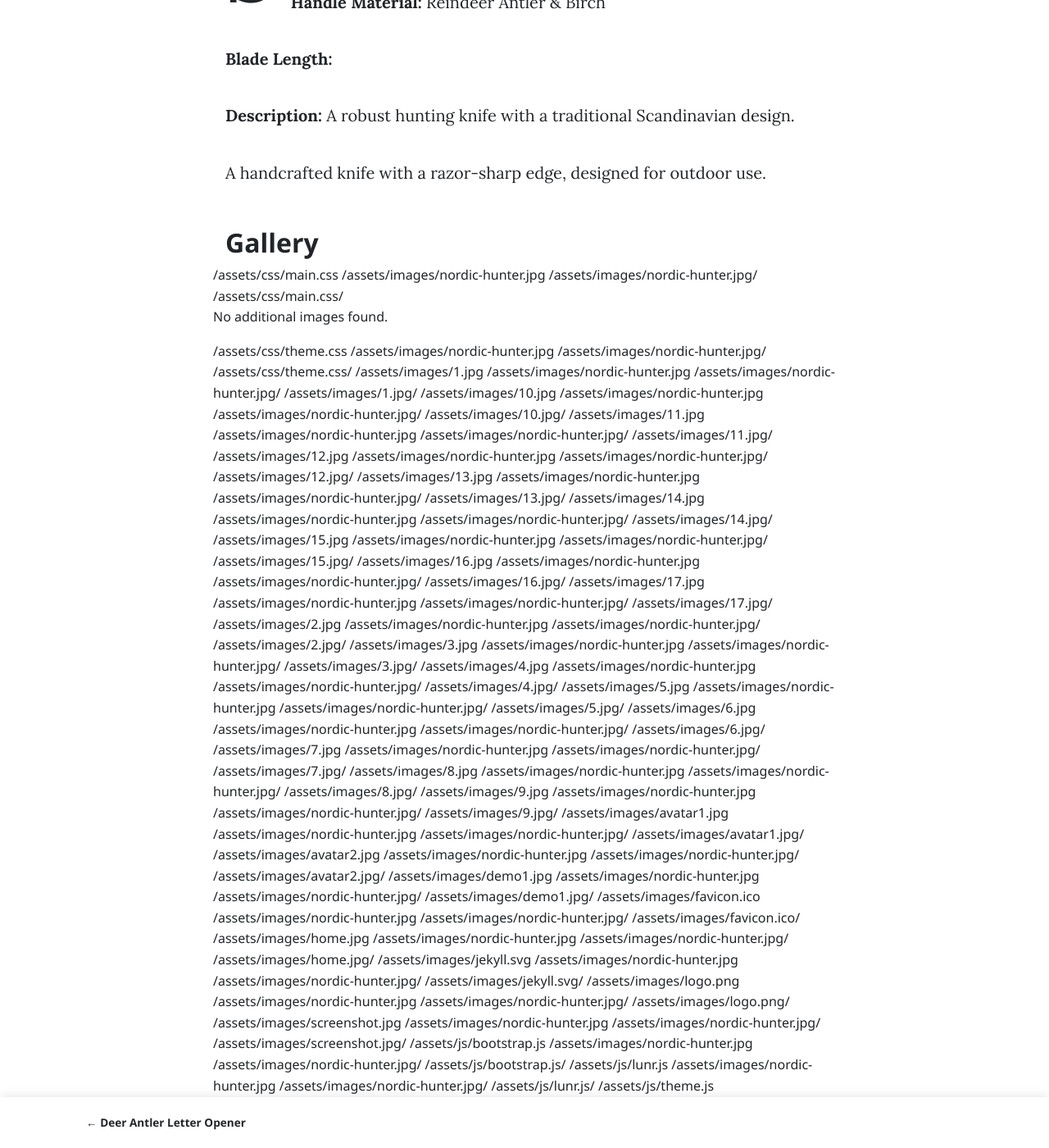
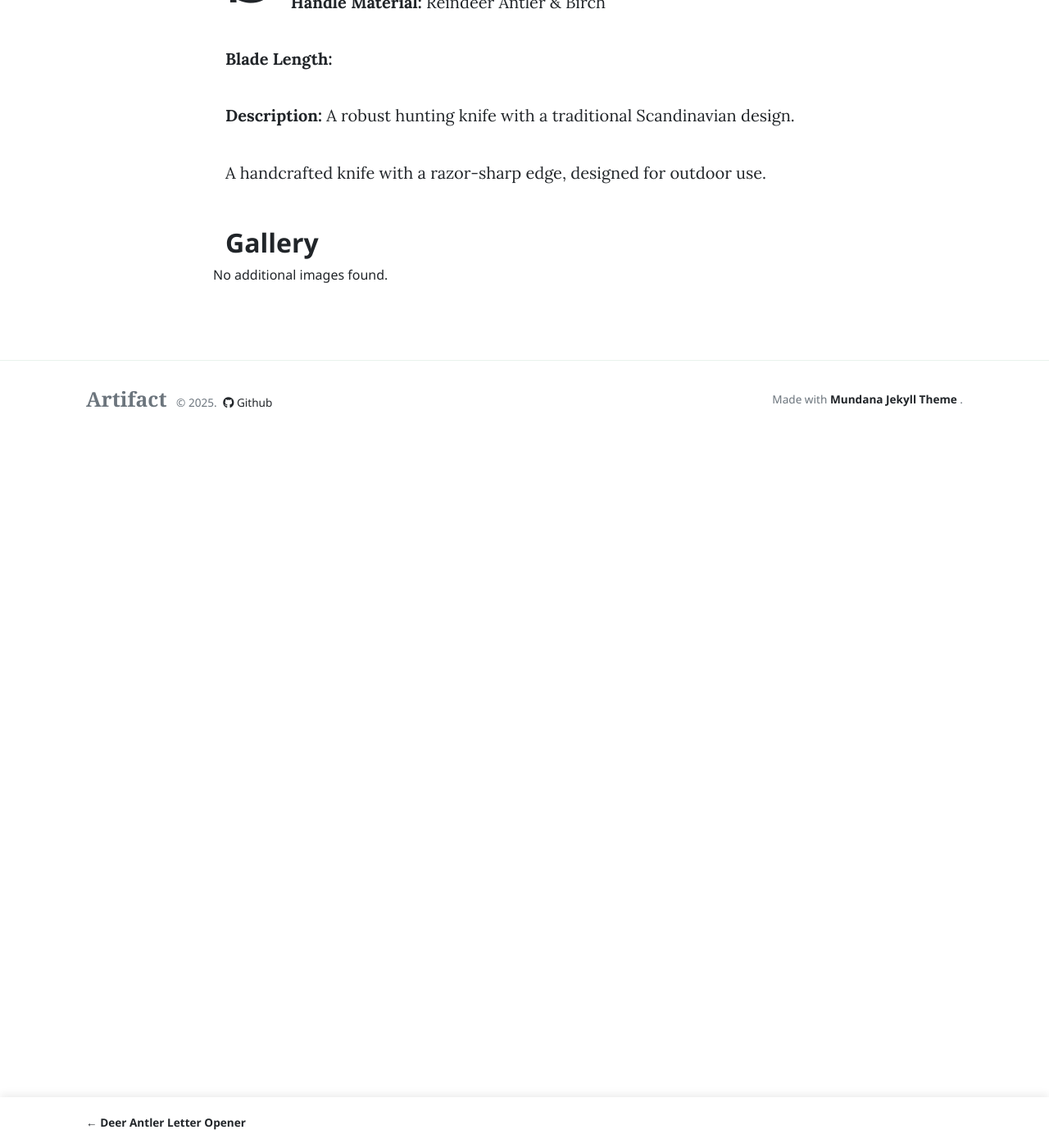
Before and after one commit to North14/artifact.se, a Jekyll site: the page built from _knives/nordic-hunter.md, in a window 1280 px wide and 1400 px high, scrolled down 525 px. Shown: the whole window at 82% size. Built offline with Jekyll 4.4.1, drawn with Linux system fonts in a browser that asks for light colours; nearby versions of some CDN libraries.

Commit message:
fixed, but shitty code

```diff
--- a/_layouts/knife.html
+++ b/_layouts/knife.html
@@ -60,16 +60,6 @@ layout: default
 
             {% for image in site.static_files %}
                 {% assign image_dir = image.path | split: '/' | slice: 0, 4 | join: '/' | append: '/' %}
-                {{ image.path }} <!-- Should print the image path" -->
-                {{ page_image }} <!-- Should print the page image path" -->
-                {% if image.path == page_image %}
-                    {{ "1 True" }}
-                {% endif %}
-                {{ image_folder }} <!-- Should print the target folder, e.g., "assets/images/knives/" -->
-                {{ image_dir }} <!-- Should print the folder of the current image, e.g., "assets/images/knives/" -->
-                {% if image_folder == image_dir %}
-                    {{ "2 True" }}
-                {% endif %}
                 {% if image_dir == image_folder and image.path != page.image %}
                     <div class="col-md-4 col-sm-6 mb-3">
                         <img class="img-fluid rounded" src="{{ site.baseurl }}{{ image.path }}" alt="Image: {{ image.path | split: '/' | last }}">
```
